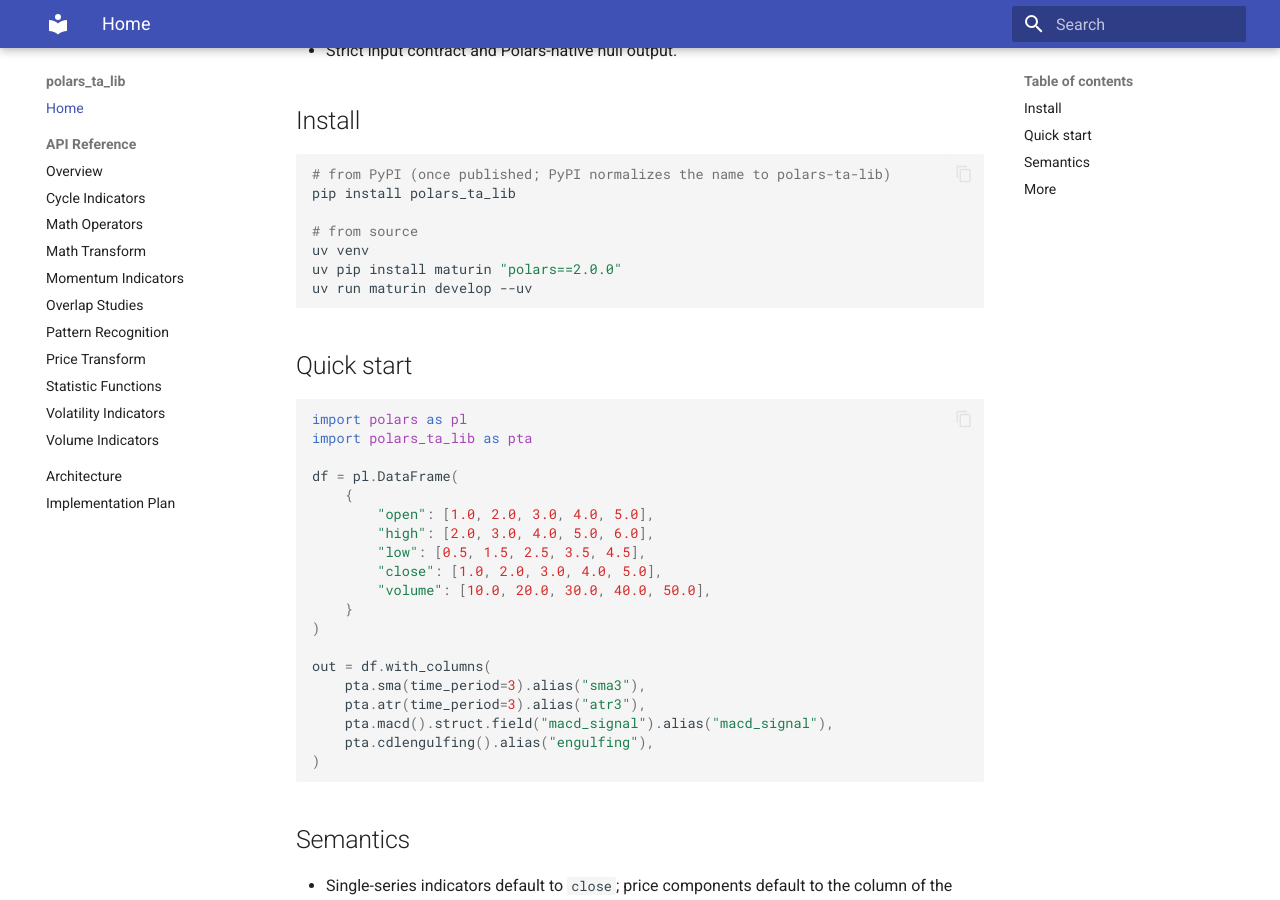
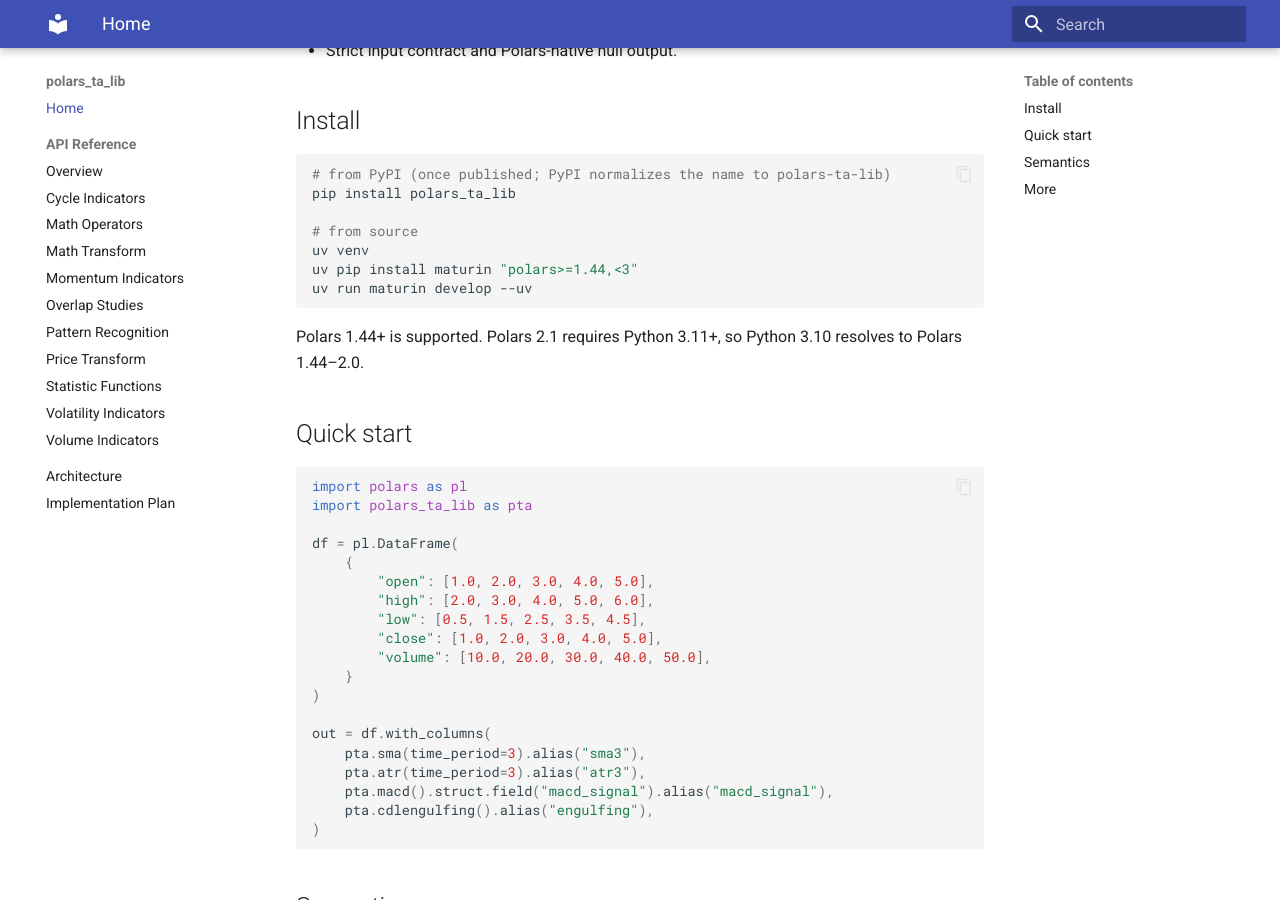
Before and after one commit to huangbogeng/polars-ta-lib, an MkDocs documentation site: the page built from docs/index.md, in a window 1280 px wide and 900 px high, scrolled down 318 px. Built offline with MkDocs 1.6.1 and Material for MkDocs 9.7.7, drawn with Linux system fonts in a browser that asks for light colours.

Commit message:
feat: support Polars 1.44+ and verify 2.1.0

````diff
--- a/docs/index.md
+++ b/docs/index.md
@@ -16,9 +16,12 @@ pip install polars_ta_lib
 
 # from source
 uv venv
-uv pip install maturin "polars==2.0.0"
+uv pip install maturin "polars>=1.44,<3"
 uv run maturin develop --uv
 ```
+
+Polars 1.44+ is supported. Polars 2.1 requires Python 3.11+, so Python 3.10
+resolves to Polars 1.44–2.0.
 
 ## Quick start
 
--- a/pyproject.toml
+++ b/pyproject.toml
@@ -10,7 +10,7 @@ requires-python = ">=3.10"
 license = "MIT"
 license-files = ["LICENSE", "NOTICE", "LICENSES/TA-Lib.txt"]
 dynamic = ["version"]
-dependencies = ["polars>=2.0,<3"]
+dependencies = ["polars>=1.44,<3"]
 keywords = [
   "polars",
   "ta-lib",
````
Also changed, not shown: ARCHITECTURE.md (+3 -3 lines), CHANGELOG.md (+2 -0 lines), CONTRIBUTING.md (+2 -2 lines), PLAN.md (+4 -4 lines), README.md (+13 -3 lines), 1 other file.
